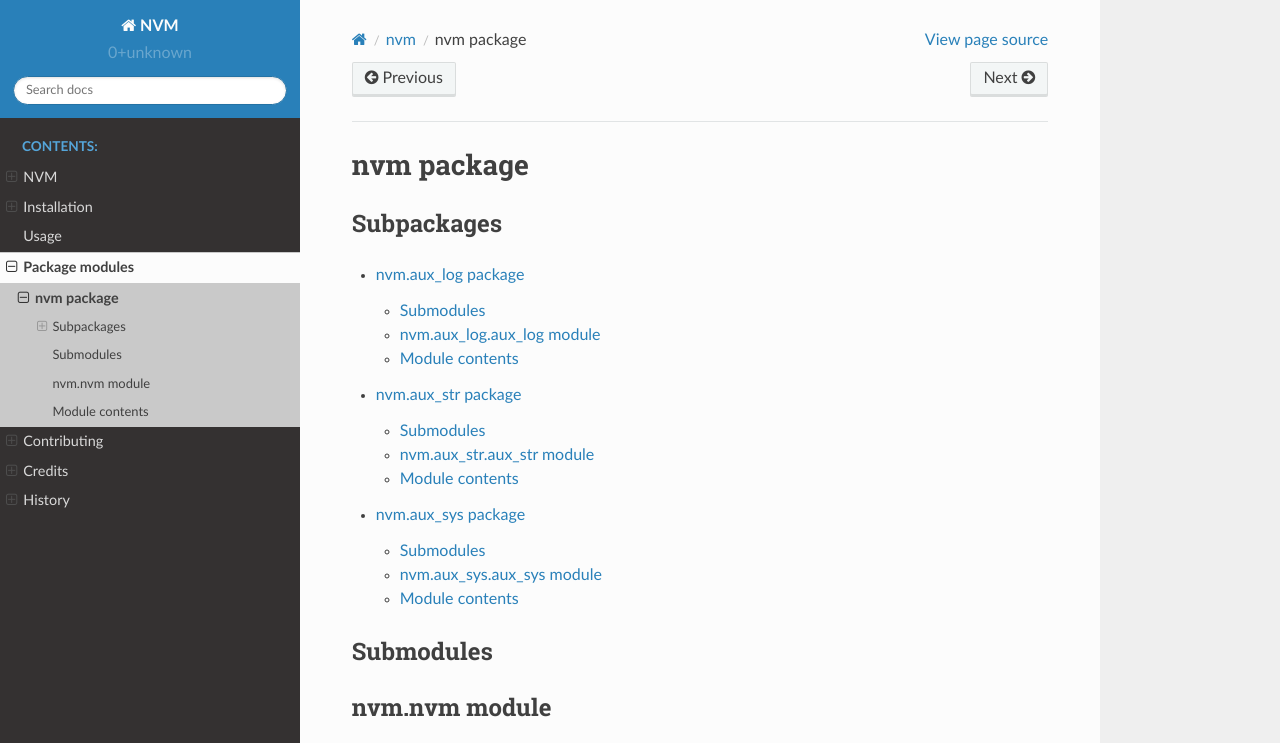
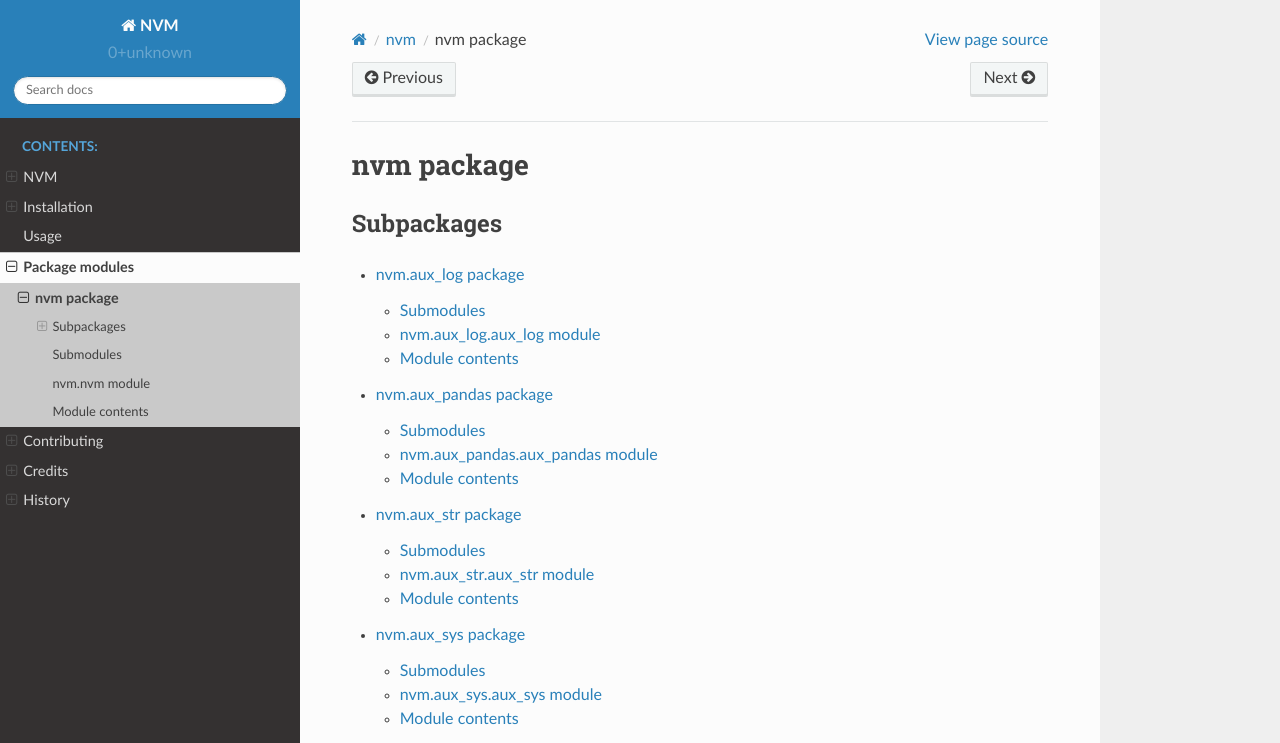
Before and after one commit to cogsys-io/nvm, a Sphinx documentation site: the page built from docs/source/nvm.rst, in a window 1280 px wide and 1277 px high, cut to the strip 0-743 px from the top of the window. Built offline with Sphinx 7.4.7 and the Read the Docs theme 2.0.0, drawn with Linux system fonts in a browser that asks for light colours.

Commit message:
upd: (minor) aux_pandas docs

```diff
--- /dev/null
+++ b/docs/source/nvm.aux_pandas.rst
@@ -0,0 +1,21 @@
+nvm.aux\_pandas package
+=======================
+
+Submodules
+----------
+
+nvm.aux\_pandas.aux\_pandas module
+----------------------------------
+
+.. automodule:: nvm.aux_pandas.aux_pandas
+   :members:
+   :undoc-members:
+   :show-inheritance:
+
+Module contents
+---------------
+
+.. automodule:: nvm.aux_pandas
+   :members:
+   :undoc-members:
+   :show-inheritance:
--- a/docs/source/nvm.rst
+++ b/docs/source/nvm.rst
@@ -8,6 +8,7 @@
    :maxdepth: 4
 
    nvm.aux_log
+   nvm.aux_pandas
    nvm.aux_str
    nvm.aux_sys
 
```
